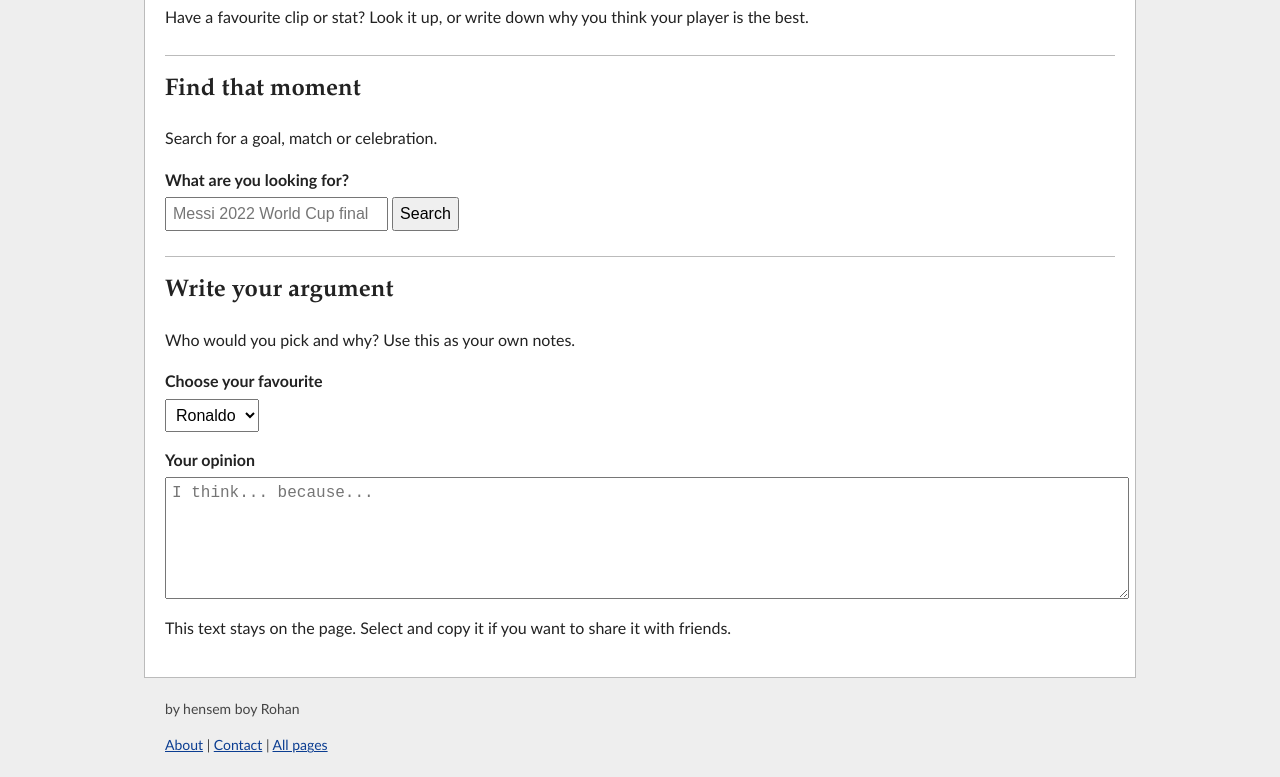
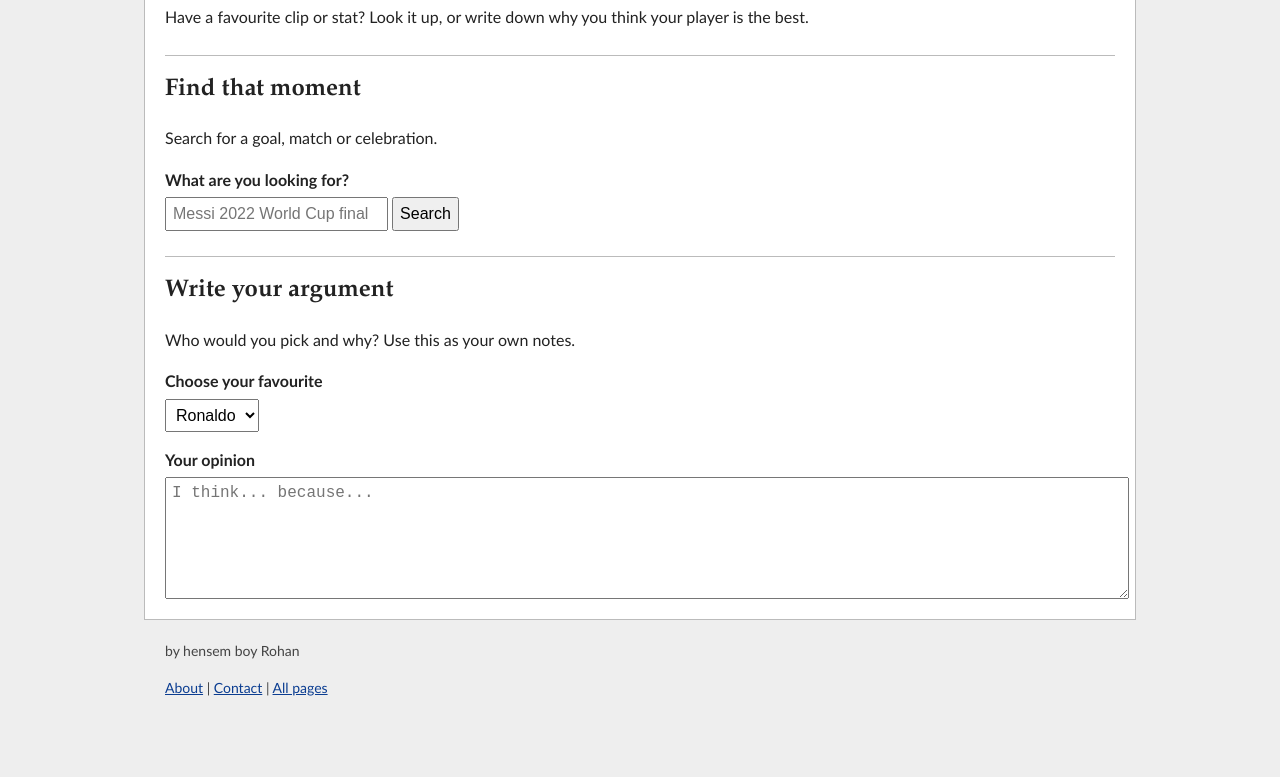
Before and after one commit to rohannyana-lgtm/Rohan, a plain HTML site: page contact.html in a window 1280 px wide. Shown: the part 238-1015 px from the top of the page. After the commit the page ends 957 px from the top, so only its background shows below. Drawn offline with Linux system fonts and the light colour scheme.

Commit message:
Add files via upload

```diff
--- a/contact.html
+++ b/contact.html
@@ -45,7 +45,6 @@
         </select>
         <label for="message">Your opinion</label>
         <textarea id="message" rows="6" placeholder="I think... because..."></textarea>
-        <p>This text stays on the page. Select and copy it if you want to share it with friends.</p>
       </section>
     </main>
     <footer>
```
